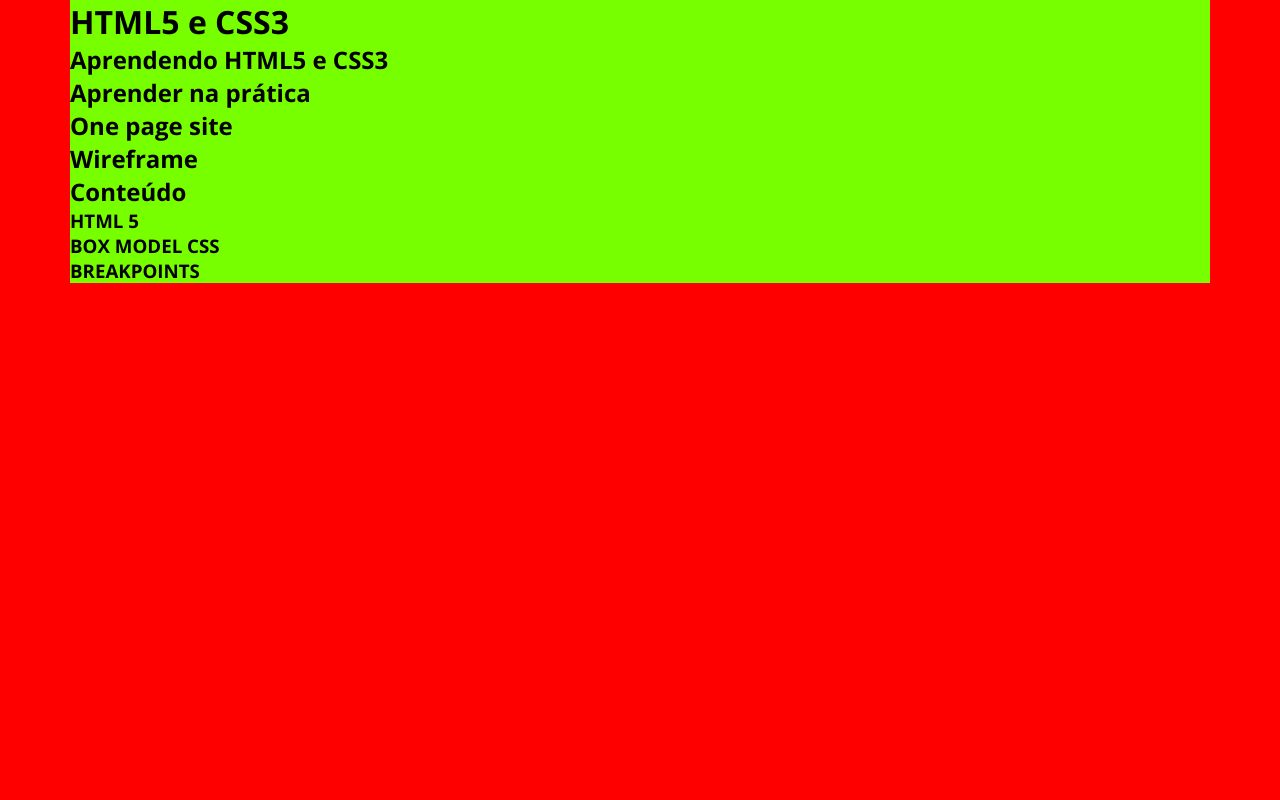
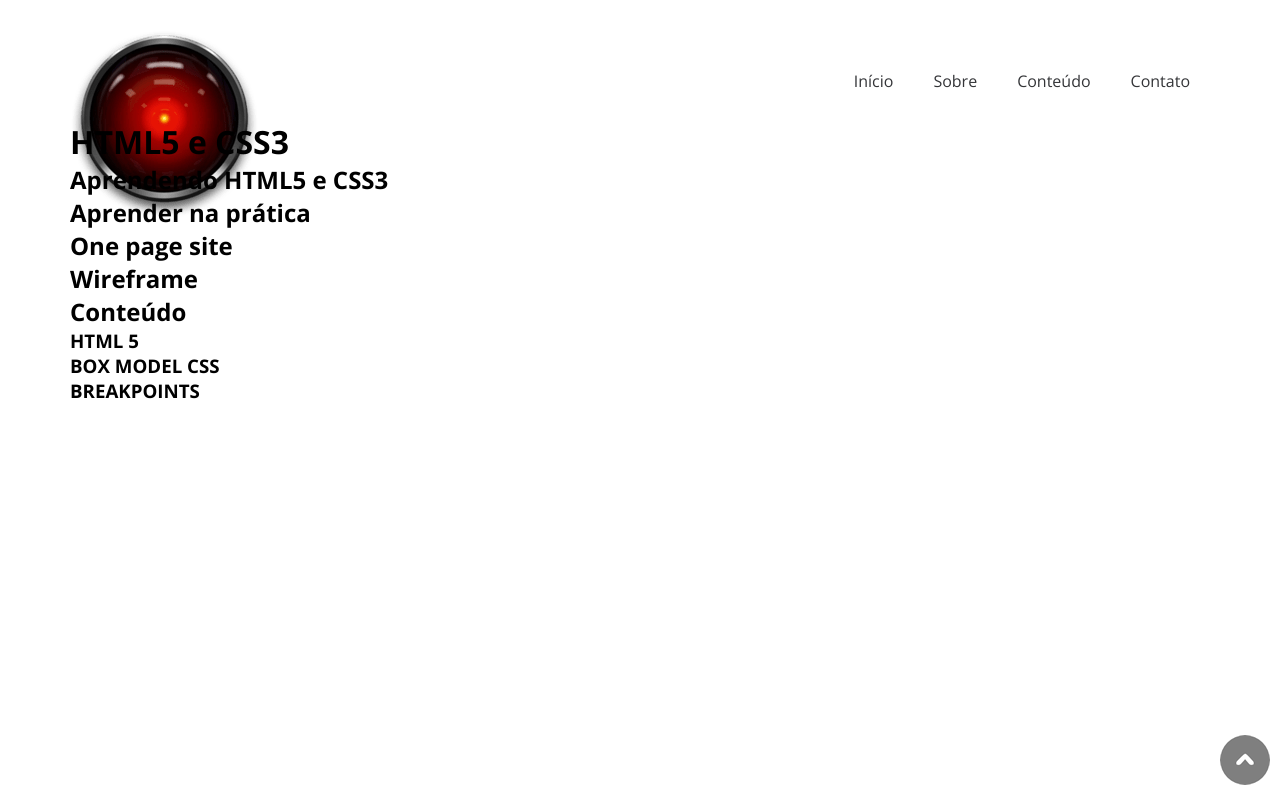
Before and after one commit to ednanf/html5css3, a plain HTML site: page index.html in a window 1280 px wide. Drawn offline with nearby package versions, Linux system fonts and the light colour scheme.

Commit message:
Estrutura HTML, links internos, CSS flexbox, menu responsivo.

```diff
--- a/index.html
+++ b/index.html
@@ -14,10 +14,23 @@
 
 <body>
     <!-- Cabeçalho -->
-    <header></header>
-    <div class="Container">
-
-    </div>
+    <header id="inicio">
+        <div class="Container Flex">
+            <div id="logo">
+                <img src="img/logo.png" alt="hal 9000">
+            </div>
+            <nav>
+                <input type="checkbox" id="check">
+                <label for="check">&#x2630;</label>
+                <ul>
+                    <li><a href="#inicio">Início</a></li>
+                    <li><a href="#sobre">Sobre</a></li>
+                    <li><a href="#conteudo">Conteúdo</a></li>
+                    <li><a href="#contato">Contato</a></li>
+                </ul>
+            </nav>
+        </div>
+    </header>
     <!-- Destaque -->
     <main>
         <div class="Container">
@@ -26,7 +39,7 @@
         </div>
     </main>
     <!-- Sobre -->
-    <section>
+    <section id="sobre">
         <div class="Container">
             <h2>Aprender na prática</h2>
         </div>
@@ -44,7 +57,7 @@
         </div>
     </section>
     <!-- Conteúdo -->
-    <section>
+    <section id="conteudo">
         <div class="Container">
             <h2>Conteúdo</h2>
             <h3>HTML 5</h3>
@@ -53,8 +66,11 @@
         </div>
     </section>
     <!-- Rodapé -->
-    <div class="Container">
-        <footer></footer>
-    </div>
+    <footer id="contato">
+        <div class="Container">
+        </div>
+    </footer>
+    <a href="#inicio" id="topo"><img src="img/topo.png" alt="topo do site"></a>
+</body>
 
 </html>
--- a/style.css
+++ b/style.css
@@ -19,19 +19,70 @@ body {
     font-size: 1em;
 }
 
-/* Layout */
+/* Layout -- "." para classe*/
 .Container {
     margin: 0 auto;
-    background-color: #7f0;
+}
+
+.Flex {
+    display: flex;
+    justify-content: space-between;
+}
+
+/* Topo do site -- "#" para id */
+#topo {
+    position: fixed;
+    right: 10px;
+    bottom: 10px;
 }
 
 /* Smartphone Portrait >>>>>>>>>>>>>>>>>>>>>>>>>>>>>>>>>>>>>>>>>>>>>>>>>>>>>>>>>>>>>>>>>>>>>>>>>>>>>>>>>>>>>>>>>>>>>>>*/
+/* Cabeçalho */
+header {
+    height: 60px;
+}
+
+#logo img {
+    width: 128px;
+    height: 128px;
+}
+
+#check {
+    display: none;
+}
+
+label {
+    font-size: 3em;
+    padding-right: 15px;
+}
+
+nav ul {
+    list-style: none;
+    background-color: #343538;
+    height: 100vh;
+    position: fixed;
+    top: 60px;
+    right: -100%;
+    width: 100%;
+    transition: all 0.5s;
+}
+
+#check:checked~ul {
+    right: 0;
+}
+
+nav ul li {
+    padding: 20px;
+    border-bottom: 1px solid #a9a9a9;
+}
+
+nav ul li a {
+    text-decoration: none;
+    color: #fff;
+}
 
 /* Smartphone Landscape >>>>>>>>>>>>>>>>>>>>>>>>>>>>>>>>>>>>>>>>>>>>>>>>>>>>>>>>>>>>>>>>>>>>>>>>>>>>>>>>>>>>>>>>>>>>>>*/
 @media (min-width: 576px) {
-    body {
-        background-color: blue;
-    }
 
     /* Layout */
     .Container {
@@ -41,9 +92,6 @@ body {
 
 /* Tablet Portrait >>>>>>>>>>>>>>>>>>>>>>>>>>>>>>>>>>>>>>>>>>>>>>>>>>>>>>>>>>>>>>>>>>>>>>>>>>>>>>>>>>>>>>>>>>>>>>>>>>>*/
 @media (min-width: 768px) {
-    body {
-        background-color: yellow;
-    }
 
     /* Layout */
     .Container {
@@ -53,9 +101,6 @@ body {
 
 /* Tablet Landscape >>>>>>>>>>>>>>>>>>>>>>>>>>>>>>>>>>>>>>>>>>>>>>>>>>>>>>>>>>>>>>>>>>>>>>>>>>>>>>>>>>>>>>>>>>>>>>>>>>*/
 @media (min-width: 992px) {
-    body {
-        background-color: orange;
-    }
 
     /* Layout */
     .Container {
@@ -65,12 +110,44 @@ body {
 
 /* PC >>>>>>>>>>>>>>>>>>>>>>>>>>>>>>>>>>>>>>>>>>>>>>>>>>>>>>>>>>>>>>>>>>>>>>>>>>>>>>>>>>>>>>>>>>>>>>>>>>>>>>>>>>>>>>>>*/
 @media (min-width: 1200px) {
-    body {
-        background-color: red;
-    }
 
     /* Layout */
     .Container {
         max-width: 1140px;
     }
+
+    /* Cabeçalho */
+    header {
+        height: 120px;
+    }
+
+    #logo img {
+        width: 189px;
+        height: 189px;
+        margin-top: 30px;
+    }
+
+    label {
+        display: none;
+    }
+
+    nav ul {
+        position: static;
+        height: auto;
+        background-color: transparent;
+        margin-top: 50px;
+    }
+
+    nav ul li {
+        float: left;
+        border: 0;
+    }
+
+    nav ul li a {
+        color: #343538;
+    }
+
+    nav ul li a:hover {
+        color: #c00000;
+    }
 }
```
